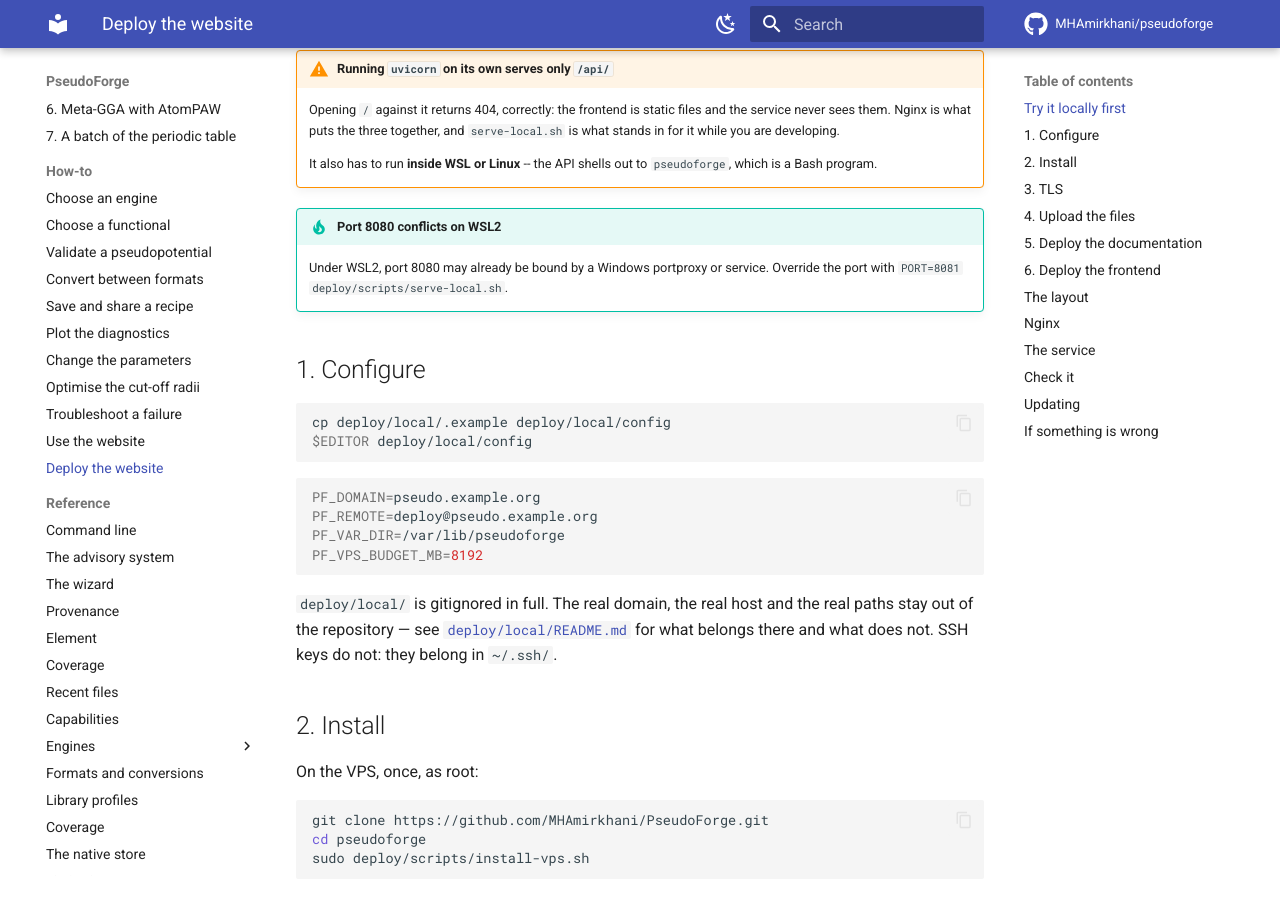
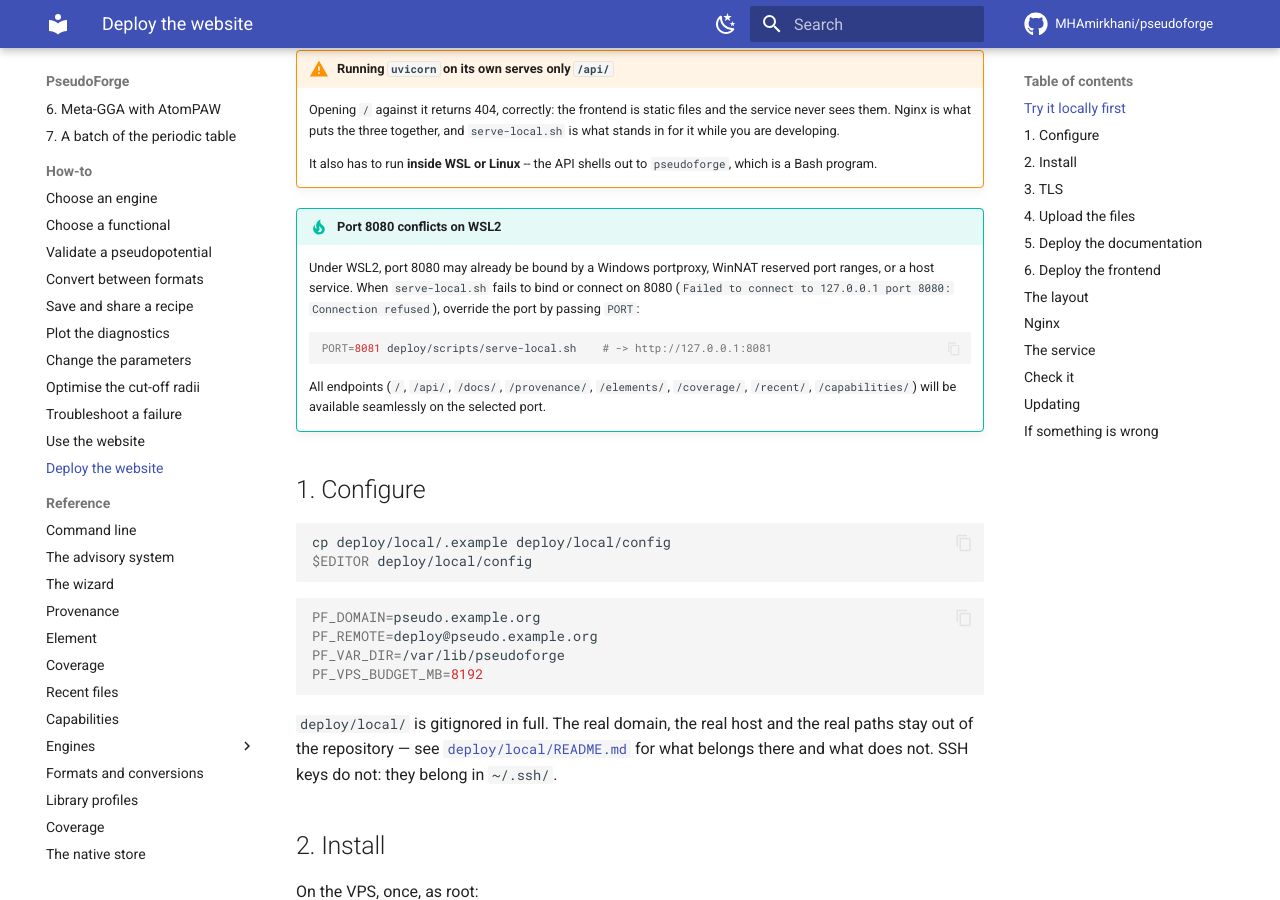
Before and after one commit to MHAmirkhani/PseudoForge, an MkDocs documentation site: the page built from docs/how-to/deploy.md, in a window 1280 px wide and 900 px high, scrolled down 482 px. Built offline with MkDocs 1.6.1 and Material for MkDocs 9.7.7, drawn with Linux system fonts in a browser that asks for light colours; comment, search, counter and statistics services are not loaded.

Commit message:
docs(deploy): WSL port 8080 workaround

````diff
--- a/docs/how-to/deploy.md
+++ b/docs/how-to/deploy.md
@@ -27,8 +27,15 @@ deployed.
     `pseudoforge`, which is a Bash program.
 
 !!! tip "Port 8080 conflicts on WSL2"
-    Under WSL2, port 8080 may already be bound by a Windows portproxy or service.
-    Override the port with `PORT=8081 deploy/scripts/serve-local.sh`.
+    Under WSL2, port 8080 may already be bound by a Windows portproxy, WinNAT
+    reserved port ranges, or a host service. When `serve-local.sh` fails to bind
+    or connect on 8080 (`Failed to connect to 127.0.0.1 port 8080: Connection refused`),
+    override the port by passing `PORT`:
+    ```bash
+    PORT=8081 deploy/scripts/serve-local.sh    # -> http://127.0.0.1:8081
+    ```
+    All endpoints (`/`, `/api/`, `/docs/`, `/provenance/`, `/elements/`, `/coverage/`,
+    `/recent/`, `/capabilities/`) will be available seamlessly on the selected port.
 
 ## 1. Configure
 
````
